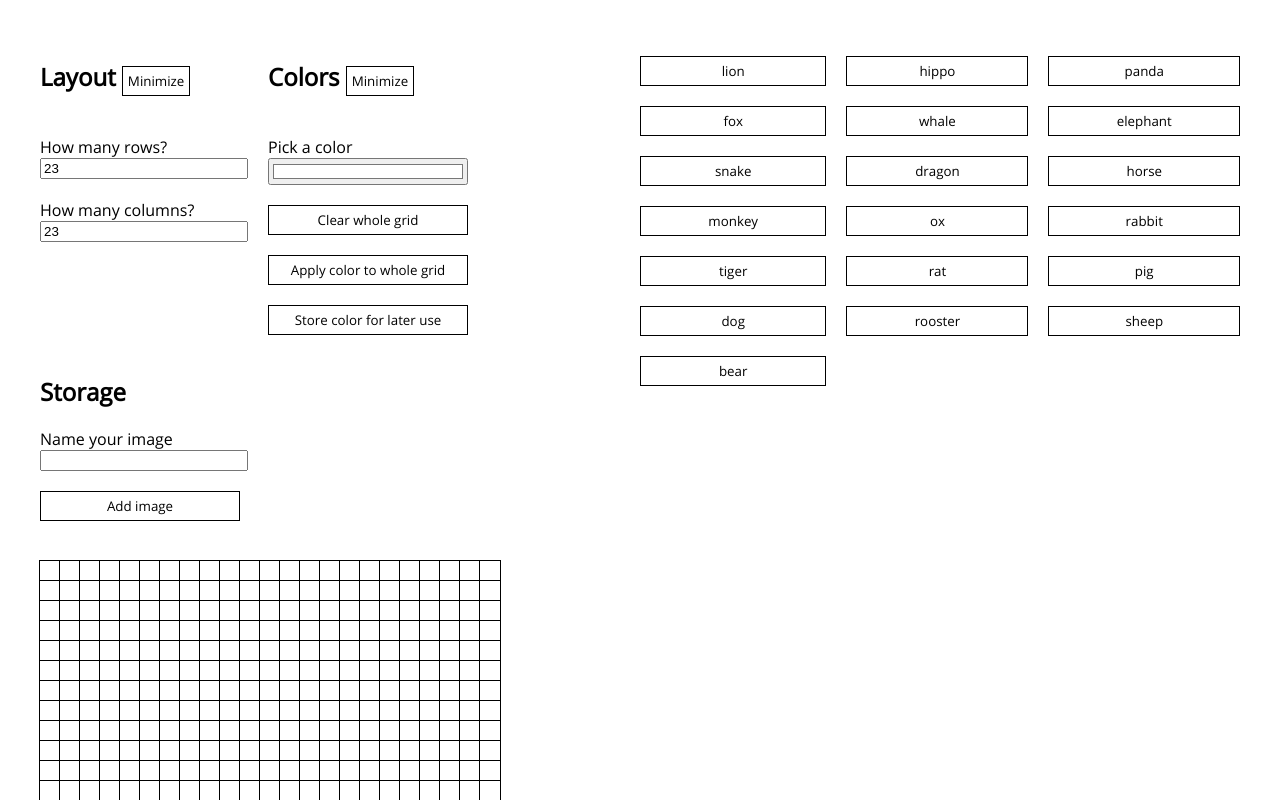
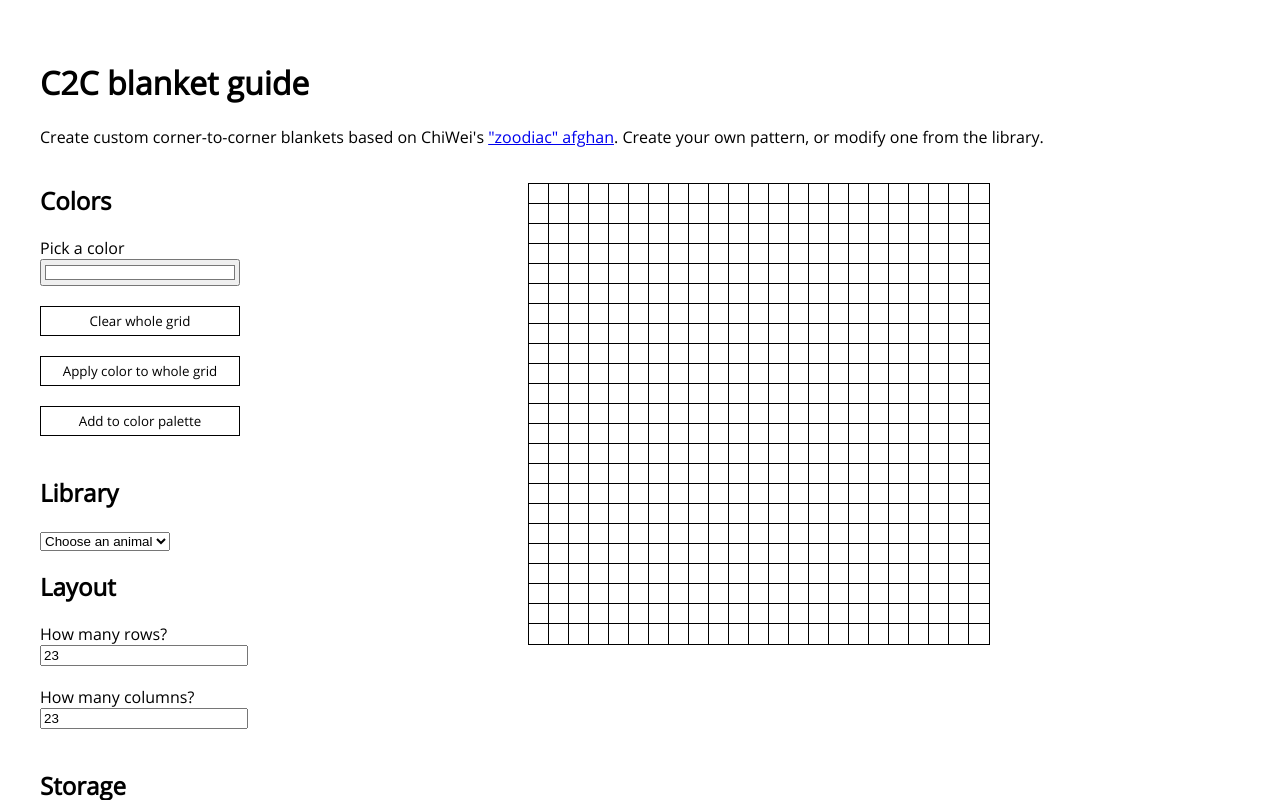
Before and after one commit to lisavineberg/c2c-grid, a React (Create React App) app: page / in a window 1280 px wide. Shown: the top 800 px of the page. Built offline with nearby package versions, Linux system fonts and the light colour scheme.

Commit message:
Restyled the layout

```diff
--- a/src/App.css
+++ b/src/App.css
@@ -5,9 +5,13 @@
 
 .App {
     padding: 40px;
-    display: flex;
-    flex-wrap: wrap;
     font-family: 'Open Sans';
+}
+
+.content {
+    display: grid;
+    grid-template-columns: auto auto;
+    column-gap: 10px;
 }
 
 button {
@@ -23,6 +27,10 @@ button {
 button:hover {
     background-color: black;
     color: white;
+}
+
+.flex {
+    display: flex;
 }
 
 .grid {
@@ -48,19 +56,19 @@ input {
     width: 200px;
 }
 
-.left, .right {
-    width: 50%;
+.color-palette {
+    padding: 0;
 }
 
-.left {
+.color-palette__item {
     display: flex;
-    flex-wrap: wrap;
+    margin-bottom: 4px
 }
 
-.storedImages {
-    display: grid;
-    grid-template-columns: auto auto auto;
-    column-gap: 20px;
-    /* row-gap: 20px; */
-    padding: 0;
+.swatch {
+    border: 1px solid black;
+    display: inline-block;
+    height: 20px;
+    margin-left: 20px;
+    width: 20px;
 }
```
Also changed, not shown: src/App.js.
